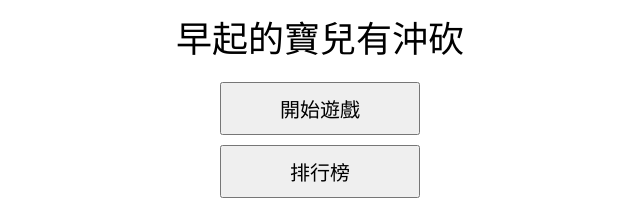
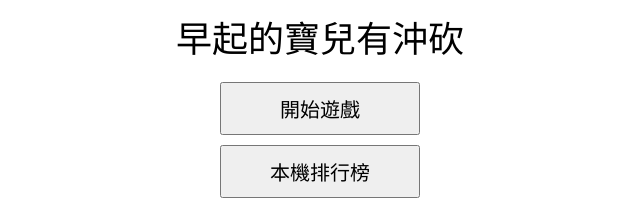
Before and after one commit to Xiaoyan8181/JieXuSheng, a plain HTML site: page index.html in a window 1280 px wide. Shown: the top 205 px of the page, 320-960 px from the left. Drawn offline with Linux system fonts and the light colour scheme.

Commit message:
Update index.html

```diff
--- a/index.html
+++ b/index.html
@@ -112,7 +112,7 @@
 
     <div id="menu">
         <button onclick="startGame()">開始遊戲</button>
-        <button onclick="showLeaderboard()">排行榜</button>
+        <button onclick="showLeaderboard()">本機排行榜</button>
         <button onclick="showInstructions()">遊戲說明</button>
         <button onclick="window.close()">離開</button>
     </div>
```
